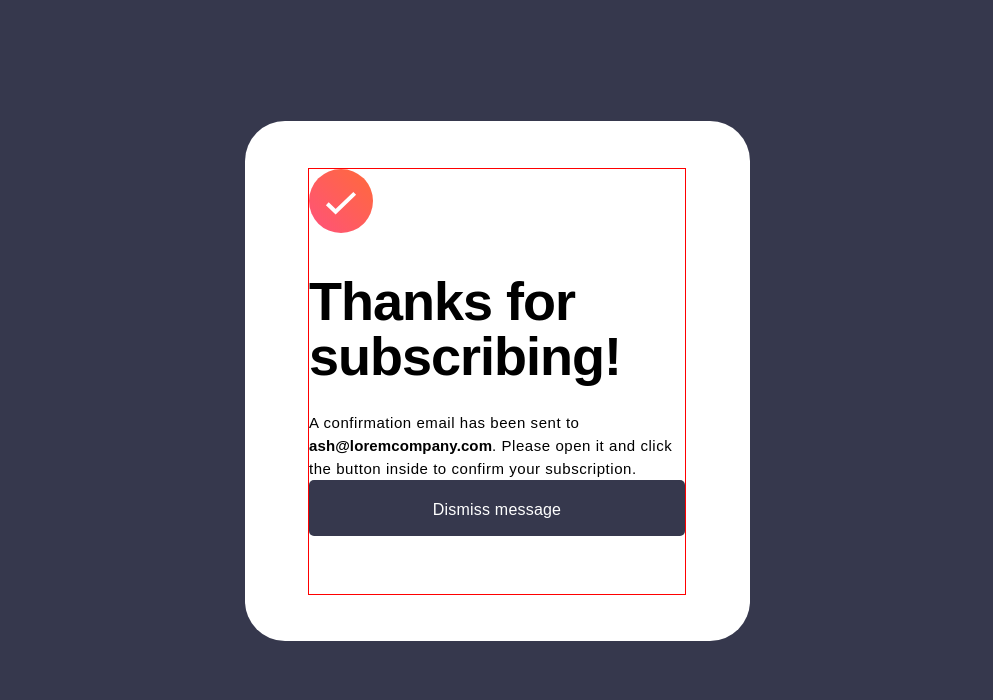
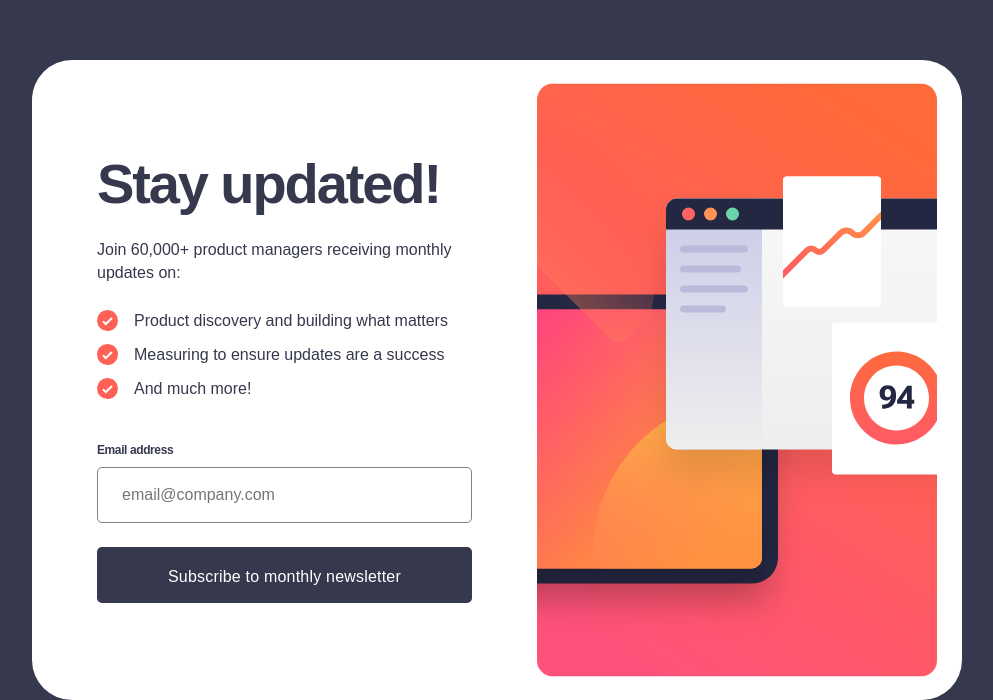
Before and after one commit to isildurrr1/newsletter-sign-up-with-success-message, a React (Create React App) app: page / in a window 1280 px wide. Shown: the part 159-859 px from the top of the page, without its empty margins (143-1136 px from the left). Before the commit the page ends 800 px from the top, so only its background shows below. Built offline with nearby package versions, Linux system fonts and the light colour scheme.

Commit message:
add components

```diff
--- a/src/components/App/App.tsx
+++ b/src/components/App/App.tsx
@@ -1,12 +1,17 @@
-// import Newsletter from '../Newsletter/Newsletter';
+import { useState } from 'react';
+import Newsletter from '../Newsletter/Newsletter';
 import Success from '../Success/Success';
 import './App.sass';
 
 function App() {
+  const [email, sentEmail] = useState('lol')
   return (
     <div className="App">
-      {/* <Newsletter /> */}
-      <Success/>
+      {email === 'lol' ?
+        <Newsletter sentEmail={sentEmail} />
+        :
+        <Success email={email} />
+      }
     </div>
   );
 }
--- a/src/components/Newsletter/Newsletter.sass
+++ b/src/components/Newsletter/Newsletter.sass
@@ -6,52 +6,52 @@
   display: flex
   margin: 219px auto 0 auto
 
-.container
+.newsletter-container
   display: flex
 
-.text
+.newsletter-text
   margin: 91px 65px
   width: 375px
   color: #36384D
 
-.image
+.newsletter-image
   width: 400px
   height: 640px
   margin: auto
 
-.title
+.newsletter-title
   margin: 0
   font-size: 56px
   letter-spacing: -2.1px
 
-.paragraph
+.newsletter-paragraph
   margin-top: 22px
   line-height: 23px
   width: 400px
 
-.list
+.newsletter-list
   display: flex
   flex-direction: column
   margin-top: 19px
 
-.item
+.newsletter-item
   margin: 6.5px 0
   display: flex
 
-.span
+.newsletter-span
   width: 100%
   margin: 2px 0 0 16px
 
-.label
+.newsletter-label
   display: block
   font-size: 12px
   font-weight: 700
   letter-spacing: -0.4px
 
-.form
+.newsletter-form
   margin-top: 38px
 
-.input
+.newsletter-input
   margin: 10px 0 24px 0
   width: 375px
   height: 56px
@@ -63,7 +63,7 @@
   &:focus
     border: 0.5px solid #36384D
 
-.button
+.newsletter-button
   width: 100%
   height: 56px
   border-radius: 5px
--- a/src/components/Newsletter/Newsletter.tsx
+++ b/src/components/Newsletter/Newsletter.tsx
@@ -1,42 +1,46 @@
 import './Newsletter.sass';
 import image from '../../images/illustration-sign-up-desktop.svg'
 import icon from '../../images/icon-list.svg'
+import { NewsletterProps } from '../../types/types';
 
-const Newsletter = () => {
+const Newsletter: React.FC<NewsletterProps> = ({ sentEmail }) => {
+  const onClick = (event: any) => {
+    sentEmail(event.target.email.value)
+  }
   return (
     <div className='newsletter'>
-      <div className="container">
-        <div className="text">
-          <h1 className="title">Stay updated!</h1>
-          <p className="paragraph">
+      <div className="newsletter-container">
+        <div className="newsletter-text">
+          <h1 className="newsletter-title">Stay updated!</h1>
+          <p className="newsletter-paragraph">
             Join 60,000+ product managers receiving monthly updates on:
           </p>
-          <div className="list">
-            <div className="item">
+          <div className="newsletter-list">
+            <div className="newsletter-item">
               <img src={icon} alt="icon" className="icon" />
-              <span className='span'>Product discovery and building what matters</span>
+              <span className='newsletter-span'>Product discovery and building what matters</span>
             </div>
-            <div className="item">
+            <div className="newsletter-item">
               <img src={icon} alt="icon" className="icon" />
-              <span className='span'>Measuring to ensure updates are a success</span>
+              <span className='newsletter-span'>Measuring to ensure updates are a success</span>
             </div>
-            <div className="item">
+            <div className="newsletter-item">
               <img src={icon} alt="icon" className="icon" />
-              <span className='span'>And much more!</span>
+              <span className='newsletter-span'>And much more!</span>
             </div>
           </div>
-          <form className="form">
-            <label htmlFor="email" className="label">Email address</label>
+          <form className="newsletter-form" onSubmit={onClick}>
+            <label htmlFor="email" className="newsletter-label">Email address</label>
             <input
-            className='input'
-            type="email"
-            name="email"
-            id="email"
-            placeholder='email@company.com'/>
-            <button className='button' type="submit"> Subscribe to monthly newsletter</button>
+              className='newsletter-input'
+              type="email"
+              name="email"
+              id="email"
+              placeholder='email@company.com' />
+            <button className='newsletter-button' type="submit"> Subscribe to monthly newsletter</button>
           </form>
         </div>
-        <img src={image} alt="img" className="image" />
+        <img src={image} alt="img" className="newsletter-image" />
       </div>
     </div>
   )
--- a/src/components/Success/Success.sass
+++ b/src/components/Success/Success.sass
@@ -7,7 +7,6 @@
   margin: 280px auto 0 auto
 
 .container
-  border: 1px solid red
   margin: auto
   width: 376px
   height: 425px
@@ -33,6 +32,7 @@
   letter-spacing: 0.1px
 
 .button
+  margin-top: 40px
   width: 100%
   height: 56px
   border-radius: 5px
--- a/src/components/Success/Success.tsx
+++ b/src/components/Success/Success.tsx
@@ -1,9 +1,9 @@
 import './Success.sass'
 import image from '../../images/icon-success.svg'
-import { useState } from 'react'
+import React from 'react'
+import { SuccessProps } from '../../types/types'
 
-const Success = () => {
-  const [email, sentEmail] = useState('ash@loremcompany.com')
+const Success:React.FC<SuccessProps> = ({email}) => {
   return (
     <div className="success">
       <div className="container">
--- /dev/null
+++ b/src/types/types.ts
@@ -0,0 +1,11 @@
+export interface NewsletterProps {
+  sentEmail: Function;
+}
+
+export interface Success {
+  sentEmail: Function;
+}
+
+export interface SuccessProps {
+  email: string;
+}
```
